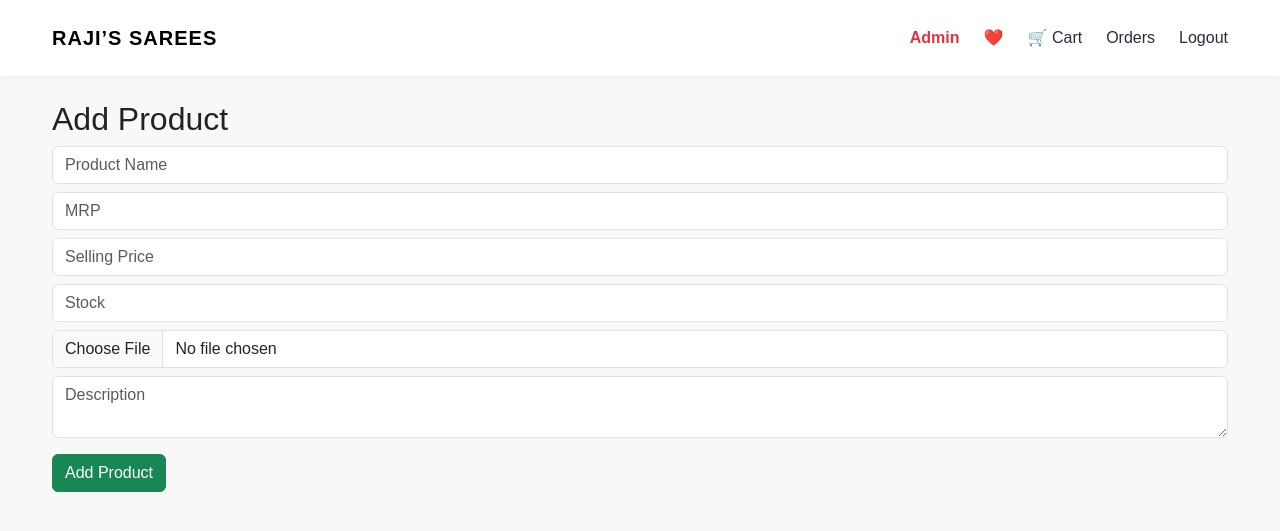
After one commit to SamanuAbhinay/Rajis_Sarees_Store, a Flask app: page /admin/product/add in a window 1280 px wide. The commit adds this page. Shown: the top 531 px of the page. Run offline with Flask 3, Linux system fonts and the light colour scheme; a user stored in the database is signed in.

Commit message:
simple changes

```diff
--- a/app.py
+++ b/app.py
@@ -1,3 +1,5 @@
+import os
+from werkzeug.utils import secure_filename
 from flask import Flask, abort, render_template, redirect, url_for, request, flash
 from flask_sqlalchemy import SQLAlchemy
 from flask_login import (
@@ -18,6 +20,9 @@
 app.config["SECRET_KEY"] = "sareestore_secret_key"
 app.config["SQLALCHEMY_DATABASE_URI"] = "sqlite:///users.db"
 app.config["SQLALCHEMY_TRACK_MODIFICATIONS"] = False
+
+UPLOAD_FOLDER = "static/uploads"
+app.config["UPLOAD_FOLDER"] = UPLOAD_FOLDER
 
 # -------------------------------------------------
 # DATABASE
@@ -153,10 +158,10 @@
     return redirect(url_for("login"))
 
 # ---------- PRODUCT ----------
-@app.route("/product/<int:id>")
-def product_detail(id):
-    product = Product.query.get_or_404(id)
-    return render_template("product_detail.html", product=product)
+@app.route("/product/<int:product_id>")
+def product_details(product_id):
+    product = Product.query.get_or_404(product_id)
+    return render_template("product_details.html", product=product)
 
 @app.route("/add-products")
 def add_products():
@@ -301,19 +306,32 @@
 @app.route("/admin/product/add", methods=["GET", "POST"])
 @login_required
 def admin_add_product():
-    admin_required()
+    if not current_user.is_admin:
+        abort(403)
 
     if request.method == "POST":
-        product = Product(
-            name=request.form["name"],
-            mrp=int(request.form["mrp"]),
-            price=int(request.form["price"]),
-            stock=int(request.form["stock"]),
-            image=request.form["image"],
-            description=request.form["description"]
+        name = request.form["name"]
+        mrp = request.form["mrp"]
+        price = request.form["price"]
+        stock = request.form["stock"]
+        description = request.form["description"]
+
+        image = request.files["image"]
+        filename = secure_filename(image.filename)
+        image.save(os.path.join(app.config["UPLOAD_FOLDER"], filename))
+
+        new_product = Product(
+            name=name,
+            mrp=mrp,
+            price=price,
+            stock=stock,
+            image=filename,
+            description=description
         )
-        db.session.add(product)
+
+        db.session.add(new_product)
         db.session.commit()
+
         flash("Product added successfully")
         return redirect(url_for("admin_dashboard"))
 
@@ -322,19 +340,27 @@
 @app.route("/admin/product/edit/<int:id>", methods=["GET", "POST"])
 @login_required
 def admin_edit_product(id):
-    admin_required()
+    if not current_user.is_admin:
+        abort(403)
+
     product = Product.query.get_or_404(id)
 
     if request.method == "POST":
         product.name = request.form["name"]
-        product.mrp = int(request.form["mrp"])
-        product.price = int(request.form["price"])
-        product.stock = int(request.form["stock"])
-        product.image = request.form["image"]
+        product.mrp = request.form["mrp"]
+        product.price = request.form["price"]
+        product.stock = request.form["stock"]
         product.description = request.form["description"]
 
+        image_file = request.files.get("image")
+        if image_file and image_file.filename != "":
+            filename = secure_filename(image_file.filename)
+            image_path = os.path.join(app.config["UPLOAD_FOLDER"], filename)
+            image_file.save(image_path)
+            product.image = filename
+
         db.session.commit()
-        flash("Product updated successfully")
+        flash("Product updated")
         return redirect(url_for("admin_dashboard"))
 
     return render_template("admin/edit_product.html", product=product)
--- a/static/css/style.css
+++ b/static/css/style.css
@@ -324,3 +347,158 @@
   font-size: 16px;
   box-shadow: 0 2px 6px rgba(0,0,0,0.2);
 }
+
+.cart-img {
+  transition: transform 0.3s ease;
+}
+.cart-img:hover {
+  transform: scale(1.1);
+}
+
+/* ===== ADMIN DASHBOARD MOBILE FIX ===== */
+
+.admin-table img {
+  max-width: 60px;
+  height: auto;
+}
+
+/* Mobile screens */
+@media (max-width: 768px) {
+
+  h2 {
+    font-size: 1.4rem;
+  }
+
+  /* Stack buttons vertically */
+  .admin-actions {
+    display: flex;
+    flex-direction: column;
+    gap: 6px;
+  }
+
+  /* Reduce padding */
+  table th, table td {
+    padding: 8px;
+    font-size: 0.85rem;
+    white-space: nowrap;
+  }
+
+  /* Input field full width */
+  .admin-stock-form {
+    display: flex;
+    flex-direction: column;
+    gap: 6px;
+  }
+
+  .admin-stock-form input,
+  .admin-stock-form button {
+    width: 100%;
+  }
+
+  /* Badge sizing */
+  .badge {
+    font-size: 0.75rem;
+    padding: 5px 8px;
+  }
+}
+
+:root {
+  --primary: #b1275e;
+  --secondary: #f8f8f8;
+  --text-dark: #222;
+  --muted: #777;
+}
+
+body {
+  font-family: 'Poppins', sans-serif;
+  background-color: var(--secondary);
+  color: var(--text-dark);
+}
+
+a {
+  text-decoration: none;
+}
+
+.container {
+  max-width: 1200px;
+}
+
+.wishlist-btn {
+  color: #bbb;
+  transition: 0.3s;
+}
+
+.wishlist-btn.active {
+  color: red;
+  transform: scale(1.2);
+}
+
+@media (max-width: 768px) {
+  .product-card img {
+    height: 160px;
+  }
+
+  .product-title {
+    font-size: 13px;
+  }
+}
+
+.admin-card {
+  background: #fff;
+  border-radius: 12px;
+  padding: 15px;
+  box-shadow: 0 4px 12px rgba(0,0,0,0.05);
+}
+
+/* ===== Skeleton Loader ===== */
+.skeleton {
+  background: linear-gradient(
+    90deg,
+    #e0e0e0 25%,
+    #f5f5f5 37%,
+    #e0e0e0 63%
+  );
+  background-size: 400% 100%;
+  animation: shimmer 1.4s ease infinite;
+  border-radius: 8px;
+}
+
+@keyframes shimmer {
+  0% { background-position: 100% 0; }
+  100% { background-position: -100% 0; }
+}
+
+/* Skeleton product card */
+.skeleton-card {
+  background: #fff;
+  border-radius: 12px;
+  padding: 10px;
+}
+
+.skeleton-img {
+  height: 220px;
+  width: 100%;
+  margin-bottom: 10px;
+}
+
+.skeleton-title {
+  height: 14px;
+  width: 80%;
+  margin-bottom: 6px;
+}
+
+.skeleton-price {
+  height: 14px;
+  width: 50%;
+}
+
+.product-card {
+  border: none;
+  border-radius: 14px;
+  transition: all 0.3s ease;
+}
+
+.product-card:hover {
+  transform: translateY(-5px);
+  box-shadow: 0 12px 30px rgba(0,0,0,0.12);
+}
--- /dev/null
+++ b/templates/admin/add_product.html
@@ -0,0 +1,31 @@
+{% extends "base.html" %}
+{% block content %}
+
+<h2>Add Product</h2>
+
+<form method="POST" enctype="multipart/form-data">
+
+  <input name="name" class="form-control mb-2"
+         placeholder="Product Name" required>
+
+  <input name="mrp" type="number" class="form-control mb-2"
+         placeholder="MRP" required>
+
+  <input name="price" type="number" class="form-control mb-2"
+         placeholder="Selling Price" required>
+
+  <input name="stock" type="number" class="form-control mb-2"
+         placeholder="Stock" required>
+
+  <input type="file" name="image"
+         class="form-control mb-2" required>
+
+  <textarea name="description"
+            class="form-control mb-3"
+            placeholder="Description"></textarea>
+
+  <button class="btn btn-success">Add Product</button>
+
+</form>
+
+{% endblock %}
--- a/templates/admin/edit_product.html
+++ b/templates/admin/edit_product.html
@@ -3,7 +3,8 @@
 
 <h2 class="mb-4">Edit Product</h2>
 
-<form method="POST" class="card p-4 shadow-sm">
+<form method="POST" enctype="multipart/form-data">
+  <input type="file" name="image">
 
   <div class="mb-3">
     <label class="form-label">Product Name</label>
--- a/templates/base.html
+++ b/templates/base.html
@@ -16,13 +16,16 @@
 <div class="toast-container position-fixed top-0 end-0 p-3">
 {% with messages = get_flashed_messages() %}
   {% if messages %}
-    <div class="toast show align-items-center text-bg-dark border-0">
-      <div class="d-flex">
-        <div class="toast-body">
-          {{ messages[0] }}
+    <div class="flash-container">
+      {% for message in messages %}
+        <div class="alert alert-success alert-dismissible fade show" role="alert">
+          {{ message }}
+          <button type="button"
+                  class="btn-close"
+                  data-bs-dismiss="alert"
+                  aria-label="Close"></button>
         </div>
-        <button type="button" class="btn-close btn-close-white me-2 m-auto"></button>
-      </div>
+      {% endfor %}
     </div>
   {% endif %}
 {% endwith %}
@@ -78,7 +81,25 @@
     {% block content %}{% endblock %}
 </div>
 
+<!-- Bootstrap JS (REQUIRED) -->
 <script src="https://cdn.jsdelivr.net/npm/bootstrap@5.3.3/dist/js/bootstrap.bundle.min.js"></script>
+
+<!-- Auto close flash messages -->
+<script>
+  setTimeout(() => {
+    document.querySelectorAll('.alert').forEach(alert => {
+      let bsAlert = new bootstrap.Alert(alert);
+      bsAlert.close();
+    });
+  }, 3000);
+</script>
+
+<script>
+  window.addEventListener("load", () => {
+    document.getElementById("skeleton-wrapper").classList.add("d-none");
+    document.getElementById("products-wrapper").classList.remove("d-none");
+  });
+</script>
 
 </body>
 </html>
```
Also changed, not shown: other parts of static/css/style.css (+31 -8 lines), templates/admin/dashboard.html (+24 -21 lines), templates/home.html (+28 -21 lines), templates/product_detail.html (deleted, +0 -40 lines), templates/product_details.html (added, +42 -0 lines), templates/products.html (added, +25 -0 lines), instance/users.db, static/uploads/banarasi.jpg (renamed from static/images/Sarees/saree2.jpg), static/uploads/cotton.jpg (renamed from static/images/Sarees/saree3.jpg), static/uploads/kanjeevaram.jpg (renamed from static/images/Sarees/saree1.jpg), static/uploads/party.jpg (renamed from static/images/Sarees/saree4.jpg).
